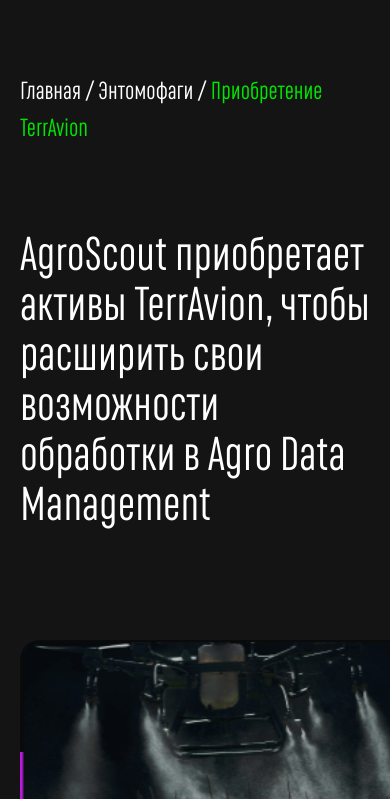
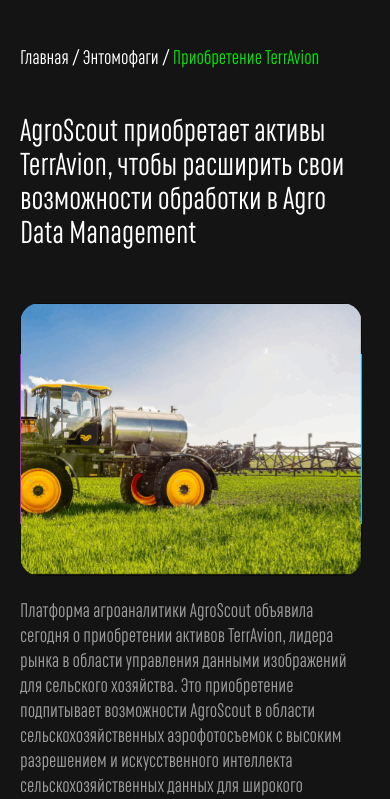
Before and after one commit to khurshid-dev/Website_drones, a website: page news_post/terravion.html in a window 390 px wide. Shown: the part 45-844 px from the top of the page. Drawn offline with nearby package versions, Linux system fonts and the light colour scheme; files whose address does not match are found by name.

Commit message:
responsibility new.post css

```diff
--- a/css/news_post.css
+++ b/css/news_post.css
@@ -18,18 +18,16 @@
     padding: 50px 0;
 }
 
-.post-item {
-    display: flex;
-}
+.post-item {}
 
-.post-item:nth-child(2) {
+/* .post-item:nth-child(2) {
     display: inherit;
     margin-bottom: 50px;
     padding: 0 18px;
-}
+} */
 
 .post-info {
-    padding: 0px 18px 0 42px;
+    padding: 0px 18px 0 0px;
 }
 
 .post-item p {
@@ -43,6 +41,16 @@
     font-size: 24px;
 }
 
+.post-img-box.one {
+    float: left;
+    margin: 7px 30px 32px 0;
+}
+
+.post-img-box.two {
+    float: right;
+    margin: 20px 0px 30px 20px;
+}
+
 .post-img {
     position: relative;
     width: 465px;
@@ -54,9 +62,8 @@
     background-color: rgba(0, 0, 0, 0.5);
     overflow: hidden;
 }
-.post-img:nth-child(1) {
-    margin-top: 25px;
-}
+
+
 .post-img::before {
     content: '';
     position: absolute;
@@ -77,9 +84,86 @@
 }
 
 .post-img img {
-    max-width: 460px;
+    width: 460px;
     height: 390px;
     position: relative;
     z-index: 10;
     object-fit: cover;
 }
+
+
+@media only screen and (max-width: 1200px) {
+    .post-item p {
+        font-size: 20px;
+        line-height: 25px;
+    }
+
+    .post-img img {
+        width: 400px;
+        height: 330px;
+    }
+
+    .post-img {
+        width: 395px;
+        height: 331px;
+    }
+}
+
+@media only screen and (max-width: 990px) {
+    .post-box {
+        padding: 50px 0 0;
+    }
+
+    .post-title {
+        font-size: 36px;
+        line-height: 45px;
+        margin: 0;
+    }
+
+    .post-img-box.one {
+        float: left;
+        margin: 7px 20px 20px 0;
+    }
+
+    .post-img-box.two {
+        float: right;
+        margin: 15px 0px 15px 15px;
+    }
+}
+
+@media only screen and (max-width: 768px) {
+    .post-sections-title {
+        margin-top: 40px;
+        font-size: 20px;
+    }
+
+    .post-title {
+        font-size: 32px;
+        line-height: 34px;
+        margin: 0;
+    }
+
+    .post-img-box.one {
+        float: left;
+        margin: 7px 10px 20px 0;
+    }
+
+    .post-img-box.two {
+        float: right;
+        margin: 10px 0px 10px 10px;
+    }
+
+    .post-img {
+        width: 342px;
+        height: 273px;
+    }
+
+    .post-img img {
+        width: 340px;
+        height: 270px;
+    }
+}
+
+@media only screen and (max-width: 500px) {}
+
+@media only screen and (max-width: 420px) {}
--- a/news_post/terravion.html
+++ b/news_post/terravion.html
@@ -102,9 +102,9 @@
                 Management</h1>
             <div class="post-box">
                 <div class="post-item">
-                    <div class="post-img-box">
+                    <div class="post-img-box one">
                         <div class="post-img">
-                            <img src="../img/news_post/1terrAvion.png" alt="main_img_new">
+                            <img src="../img/news_post/terravion-two.png" alt="main_img_new">
                         </div>
                     </div>
                     <div class="post-info">
@@ -145,6 +145,11 @@
                         миллионов акров земли в день.</p>
                 </div>
                 <div class="post-item">
+                    <div class="post-img-box two">
+                        <div class="post-img">
+                            <img src="../img/news_post/1terrAvion.png" alt="main_img_new">
+                        </div>
+                    </div>
                     <div class="post-info">
                         <p>С приобретением TerrAvion AgroScout укрепляет свои возможности агроаналитики, предоставляя
                             расширенные функции, такие как услуги высокого разрешения NDVI и RGB высокой четкости, и
@@ -161,11 +166,6 @@
                             действенную информацию. AgroScout избавляет от затратного времени полевых операторов и
                             длительного обучения. Компания «АгроСкаут» была создана в 2017 году как портфельная компания
                             группы Trendlines (SGX:42T) (OTCQX:TRNLY).</p><br>
-                    </div>
-                    <div class="post-img-box">
-                        <div class="post-img">
-                            <img src="../img/news_post/terravion-two.png" alt="main_img_new">
-                        </div>
                     </div>
                 </div> <br>
             </div>
--- a/tailwind.config.js
+++ b/tailwind.config.js
@@ -21,7 +21,7 @@
             bgtext: '#FFFFFF33',
             bgcolor: '#181818',
             bgflex: '#1e1d1d',
-            bgfooter: '#151515',
+            bgfooter: '#0a0a0a',
             textflex: '#ffffff81',
             borderform: '#4B4A4A',
         },
```
Also changed, not shown: css/output.css.
